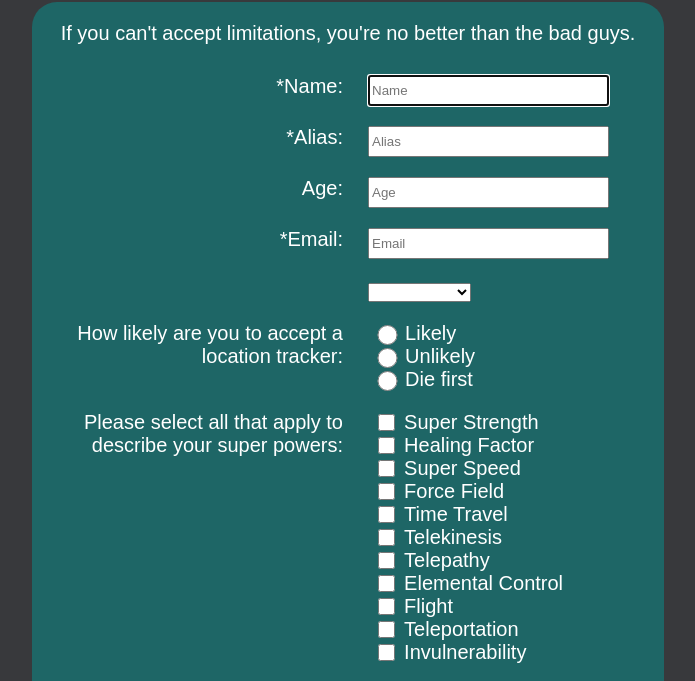
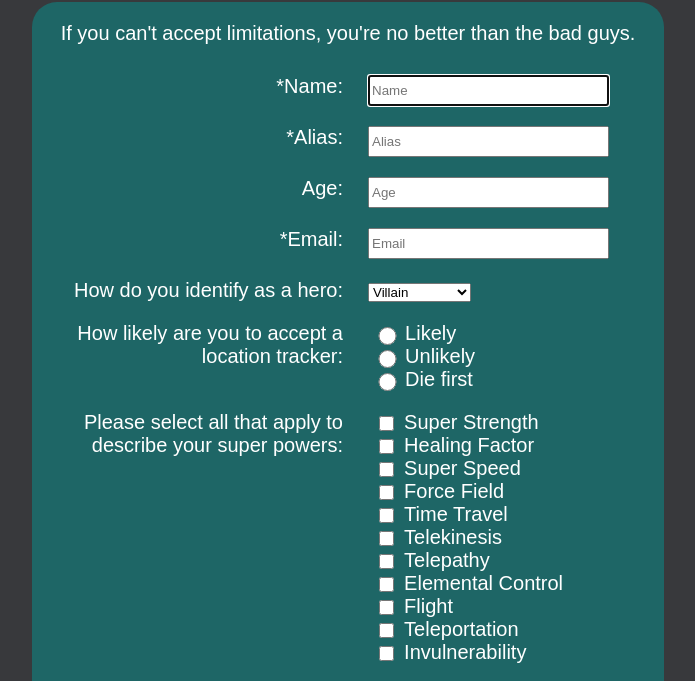
Before and after one commit to realEudemonia/surveyForm, a plain HTML site: page index.html in a window 1280 px wide. Shown: the part 86-767 px from the top of the page, without its empty margins (292-987 px from the left). Drawn offline with Linux system fonts and the light colour scheme.

Commit message:
Updated based on peer review. Still complete.

```diff
--- a/index.html
+++ b/index.html
@@ -47,14 +47,14 @@
         </div>
         <div class="surveyRow">
             <div class="labels">
-                <label for="dropdown"></label>
+                <label for="dropdown">How do you identify as a hero: </label>
             </div>
             <div class="inputs">
                 <select id="dropdown">
                     <option disabled>Select Option</option>
-                    <option value=""></option>
-                    <option value=""></option>
-                    <option value=""></option>
+                    <option value="villain">Villain</option>
+                    <option value="hero">Hero</option>
+                    <option value="other">Other</option>
                 </select>
             </div>
         </div>
--- a/styles/main.css
+++ b/styles/main.css
@@ -30,6 +30,7 @@ body {
 .checkSelect{
     display: flex;
     justify-content: flex-start;
+
 }
 .textInput{
     height: 25px;
@@ -38,6 +39,7 @@ body {
 
 .clickSelector {
     width: 10%;
+    margin-top: 5px;
 }
 
 #survey-container {
@@ -65,4 +67,9 @@ body {
 
  #submit:hover{
      background-color: #2A4072;
+     cursor: pointer;
  }
+
+ #comments{
+     height: 100px;
+ }
```
